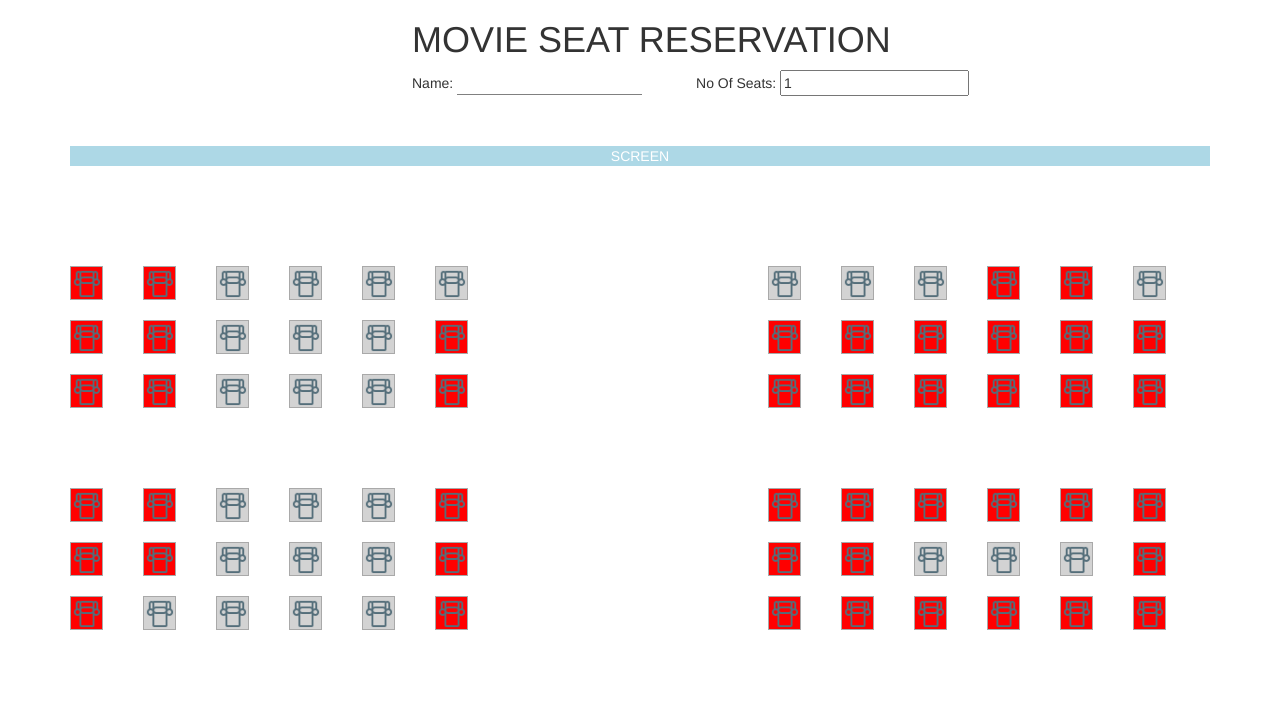
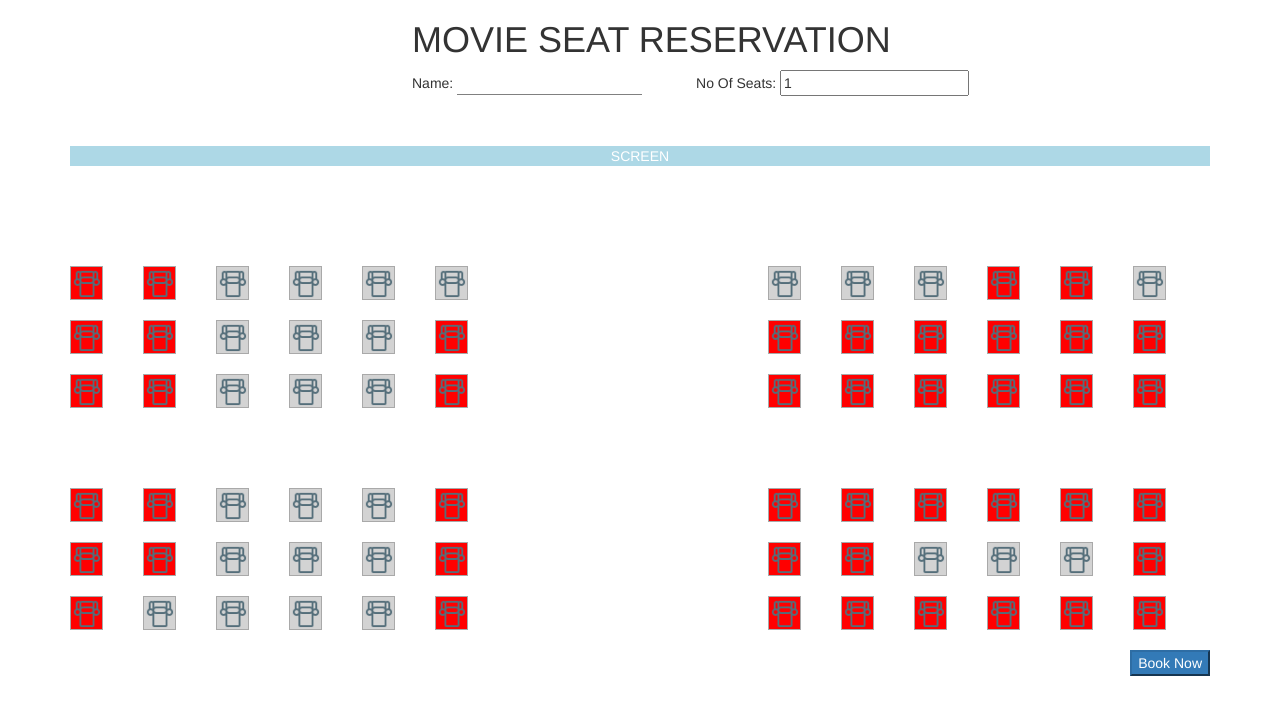
Before and after one commit to sunilhari9/MT, an Angular app: page / in a window 1280 px wide. Shown: the top 714 px of the page. Built offline with nearby package versions, Linux system fonts and the light colour scheme.

Commit message:
Error messages updated

```diff
--- a/src/app/app.component.css
+++ b/src/app/app.component.css
@@ -59,3 +59,8 @@
     padding-left: 12px;
     transform: rotate(180deg);
 }
+#sucess{
+     width: 100%;
+    text-align: center;
+    color: green;
+}
--- a/src/app/app.component.html
+++ b/src/app/app.component.html
@@ -6,8 +6,10 @@
 Name: <input type="text" class="nameInput"> No Of Seats: <input type ="number" [(ngModel)]="noSeats">
 </div>
 <div id="error">{{errorMessage}}</div>
+<div id="sucess">{{SucessMessage}}</div>
 <div id="screen">SCREEN</div>
 
 <div *ngFor="let seat of seats">
         <div [ngClass]="{'reserved':seat.status==='reserved','free':seat.status==='free','selected':seat.status==='selected', 'spaceEnterence': seat.id.indexOf(6)===1, 'spaceBottom': seat.id.indexOf('C')===0}"  (click)="selectSeat(seat)"class="col-sm-1 seat"></div>
 </div>
+<button class="bookButton btn-primary pull-right" (click)="confirm()">Book Now</button>
--- a/src/app/app.component.ts
+++ b/src/app/app.component.ts
@@ -231,6 +231,16 @@ export class AppComponent {
     noSeats = 1;
     selectedSeats = [];
 errorMessage="";
+SucessMessage="";
+confirm(){
+    if(this.noSeats===this.selectedSeats.length){
+        this.errorMessage="";
+        this.SucessMessage = "Tickets Confirmed...!"
+    }else{
+         this.errorMessage ="Opps.. U Haven't choosen required no of Seats" ;
+        this.SucessMessage="";
+    }
+}
 selectSeat(seat){
     if(this.noSeats>this.selectedSeats.length){
         if(seat.status==="free"){
@@ -241,7 +251,8 @@ selectSeat(seat){
 
 
     }else{
-        this.errorMessage ="Opps.. U Have choosen only "+ this.noSeats+ " Seats" ;
+        this.SucessMessage="";
+        this.errorMessage ="Opps.. U Have enterd only "+ this.noSeats+ " Seats" ;
     }
 }
 
```
